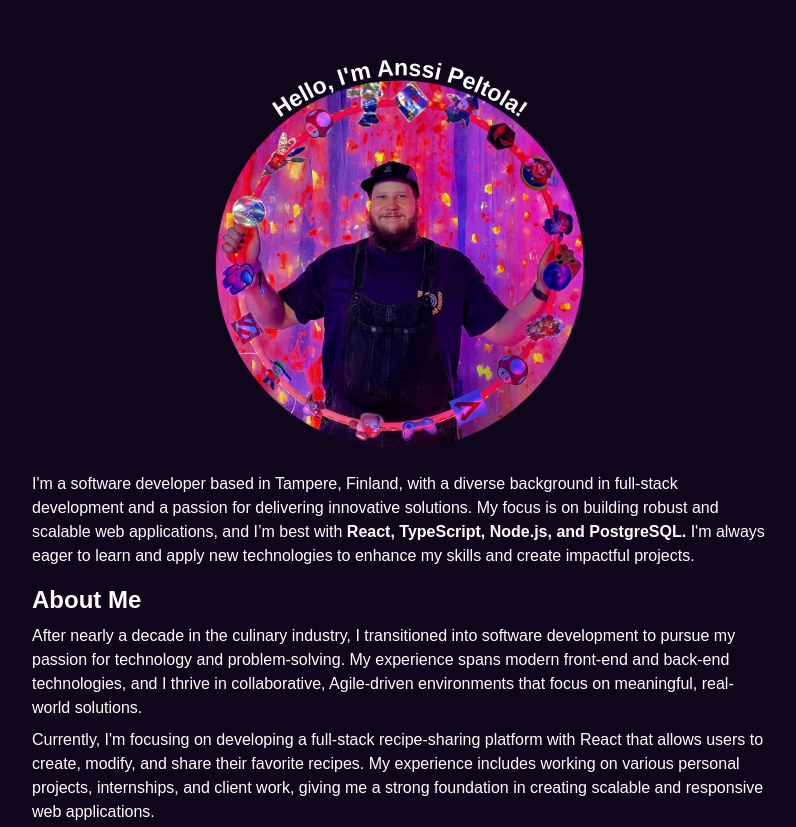
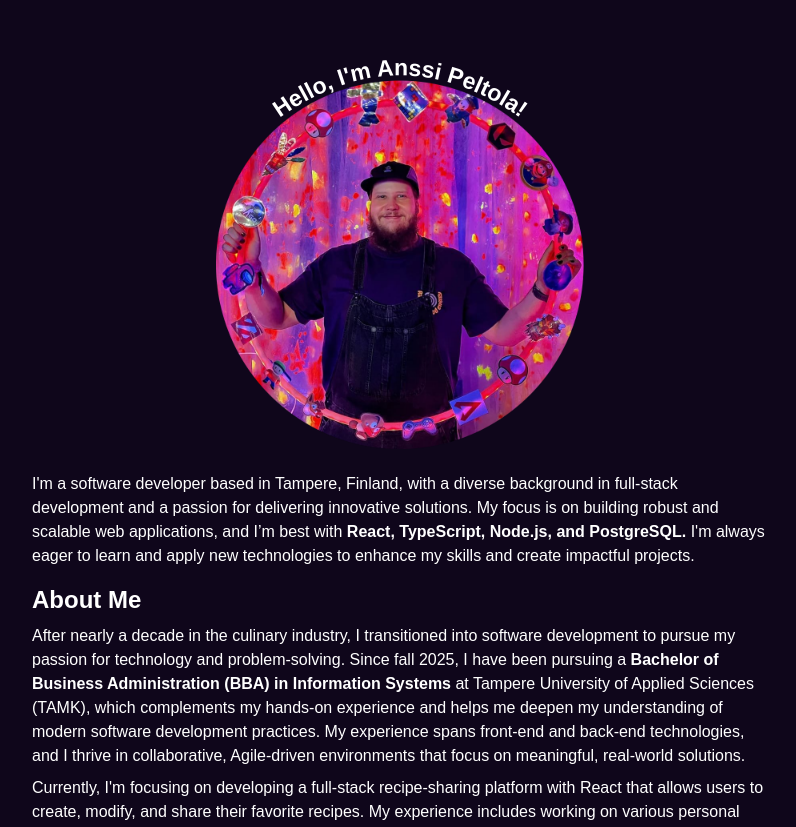
Before and after one commit to AnssiPeltola/portfolio, a React (Create React App) app: page / in a window 1280 px wide. Shown: the part 111-938 px from the top of the page, without its empty margins (240-1036 px from the left). Built offline with nearby package versions, Linux system fonts and the light colour scheme.

Commit message:
Updates-17012026
Updated CV, some texts, new skill Java, New location

```diff
--- a/src/components/About.js
+++ b/src/components/About.js
@@ -50,9 +50,13 @@ const About = () => {
       <p className="mt-2">
         After nearly a decade in the culinary industry, I transitioned into
         software development to pursue my passion for technology and
-        problem-solving. My experience spans modern front-end and back-end
-        technologies, and I thrive in collaborative, Agile-driven environments
-        that focus on meaningful, real-world solutions.
+        problem-solving. Since fall 2025, I have been pursuing a
+        <strong> Bachelor of Business Administration (BBA) in Information Systems</strong> at
+        Tampere University of Applied Sciences (TAMK), which complements my
+        hands-on experience and helps me deepen my understanding of modern
+        software development practices. My experience spans front-end and
+        back-end technologies, and I thrive in collaborative, Agile-driven
+        environments that focus on meaningful, real-world solutions.
       </p>
       <p className="mt-2">
         Currently, I'm focusing on developing a full-stack recipe-sharing
--- a/src/components/ContactMeModal.js
+++ b/src/components/ContactMeModal.js
@@ -94,7 +94,7 @@ const ContactMeModal = ({ isOpen, onClose }) => {
                   Address
                 </h2>
                 <p className="mt-2 text-sm text-customOrange">
-                  Itsenäisyydenkatu 18 A7, 33500 Tampere, Finland
+                  Siirtolapuutarhankatu, 33900 Tampere, Finland
                 </p>
               </div>
               <div>
@@ -123,7 +123,7 @@ const ContactMeModal = ({ isOpen, onClose }) => {
                 width="100%"
                 height="100%"
                 title="map"
-                src="https://www.google.com/maps/embed?pb=!1m18!1m12!1m3!1d951.9307855102961!2d23.784574139140428!3d61.49861417383124!2m3!1f0!2f0!3f0!3m2!1i1024!2i768!4f13.1!3m3!1m2!1s0x468edf5673cdeeef%3A0x54bfcf1c76b810ed!2sItsen%C3%A4isyydenkatu%2018%2C%2033500%20Tampere!5e0!3m2!1sfi!2sfi!4v1693223567084!5m2!1sfi!2sfi"
+                src="https://www.google.com/maps/embed?pb=!1m18!1m12!1m3!1d1904.9120401499938!2d23.759294878245193!3d61.48144713693386!2m3!1f0!2f0!3f0!3m2!1i1024!2i768!4f13.1!3m3!1m2!1s0x468edf4a6283c6e3%3A0xb297c702a4d72102!2sSiirtolapuutarhankatu%2C%2033900%20Tampere!5e0!3m2!1sfi!2sfi!4v1768655095448!5m2!1sfi!2sfi"
                 allowFullScreen=""
                 loading="lazy"
                 referrerPolicy="no-referrer-when-downgrade"
--- a/src/components/Skills.js
+++ b/src/components/Skills.js
@@ -62,6 +62,7 @@ const Skills = () => {
       skills: [
         { name: "JavaScript", level: 90 },
         { name: "TypeScript", level: 85 },
+        { name: "Java", level: 70 },
         { name: "React", level: 90 },
         { name: "HTML", level: 90 },
         { name: "SCSS/CSS", level: 80 },
```
Also changed, not shown: 1 other file (tests, documents, lock files or other folders).
